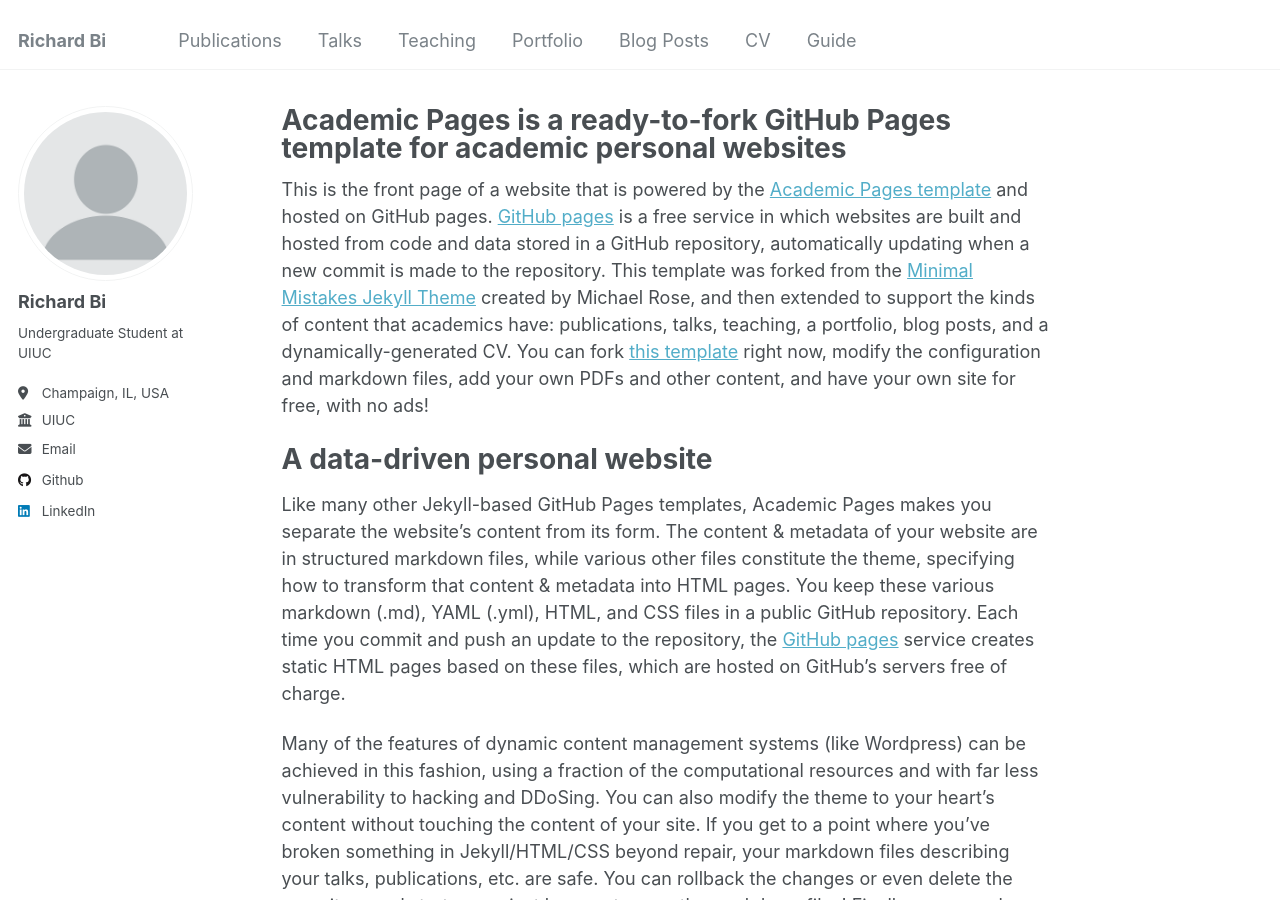
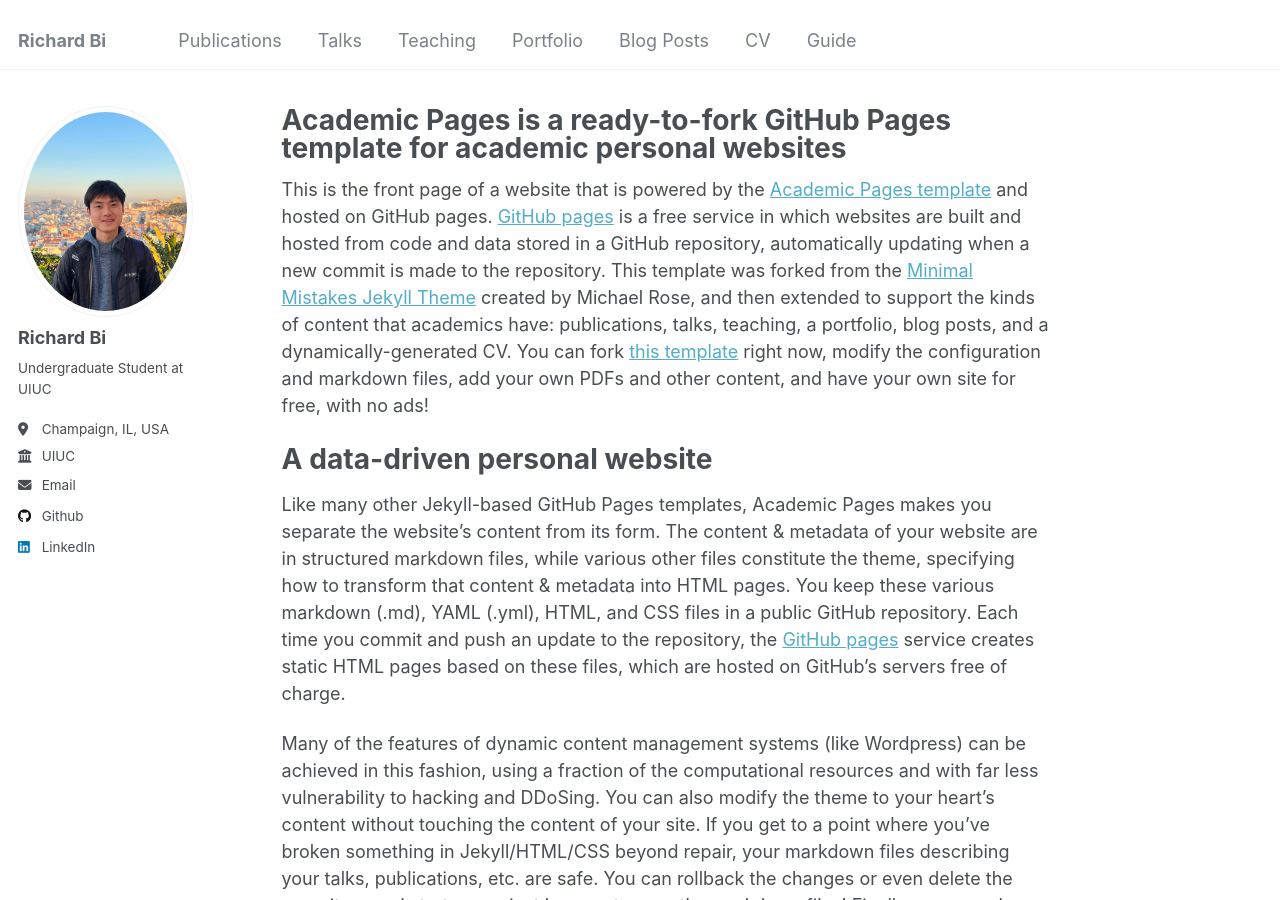
Before and after one commit to phlegmaticTriangle/phlegmatictriangle.github.io, a Jekyll site: the page built from _pages/about.md, in a window 1280 px wide and 900 px high. Built offline with Jekyll 4.4.1, drawn with Linux system fonts in a browser that asks for light colours.

Commit message:
Update profile pic _config.yml

```diff
--- a/_config.yml
+++ b/_config.yml
@@ -21,7 +21,7 @@ repository               : "https://github.com/phlegmaticTriangle"
 #               Additional customization can be done by editing /_includes/author-profile.html
 author:
   # Biographic information
-  avatar           : "profile.png"
+  avatar           : "R.Bi.profile.pic.jpg"
   name             : "Richard Bi"
   pronouns         : # example: "she/her"
   bio              : "Undergraduate Student at UIUC"
```
